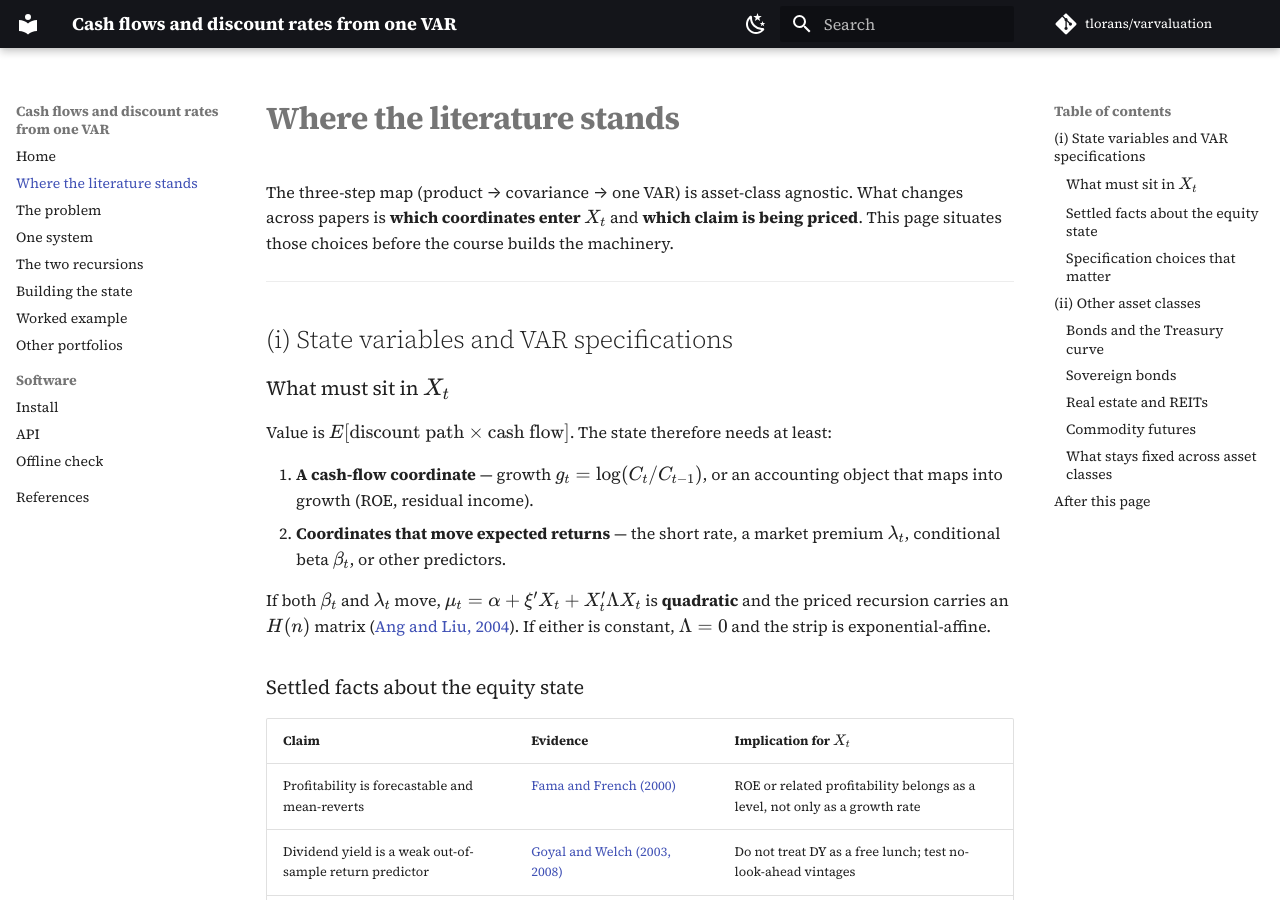
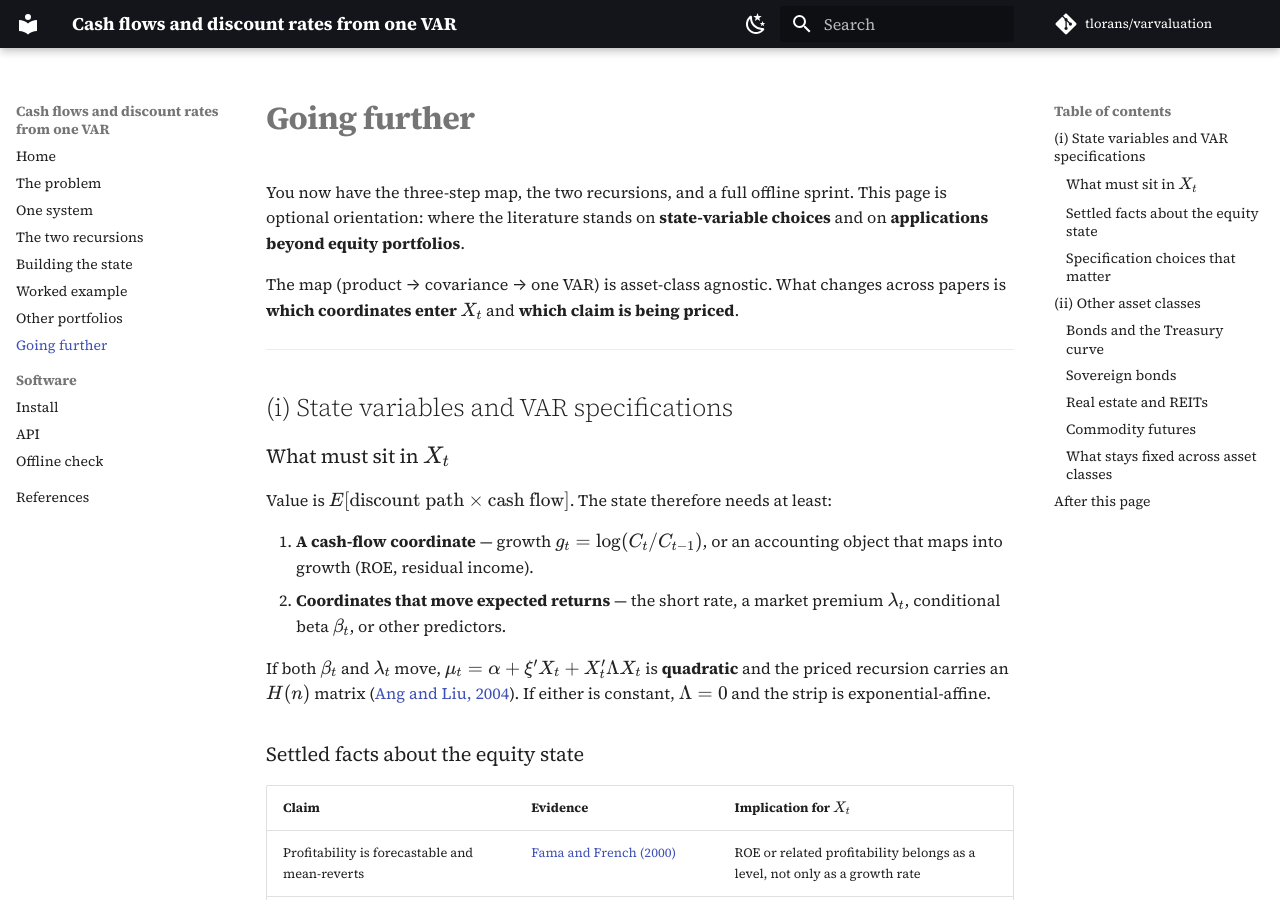
Before and after one commit to tlorans/varvaluation, an MkDocs documentation site: the page built from docs/guide/literature.md, in a window 1280 px wide and 900 px high. Built offline with MkDocs 1.6.1 and Material for MkDocs 9.7.7, drawn with Linux system fonts in a browser that asks for light colours; comment, search, counter and statistics services are not loaded; some of the changed text lies outside the part shown.

Commit message:
docs: move literature to end of course as Going further

```diff
--- a/docs/guide/literature.md
+++ b/docs/guide/literature.md
@@ -1,6 +1,8 @@
-# Where the literature stands
+# Going further
 
-The three-step map (product → covariance → one VAR) is asset-class agnostic. What changes across papers is **which coordinates enter \(X_t\)** and **which claim is being priced**. This page situates those choices before the course builds the machinery.
+You now have the three-step map, the two recursions, and a full offline sprint. This page is optional orientation: where the literature stands on **state-variable choices** and on **applications beyond equity portfolios**.
+
+The map (product → covariance → one VAR) is asset-class agnostic. What changes across papers is **which coordinates enter \(X_t\)** and **which claim is being priced**.
 
 ---
 
@@ -35,7 +37,7 @@ Ang and Liu’s empirical system is six-dimensional (growth, beta, and instrumen
 - **What sits outside the VAR.** A full Treasury curve can be kept *outside* \(X_t\) and supplied as data when forming spot rates — common in applications that already have a fitted yield curve.
 - **Pooled vs firm-by-firm.** A single companion on stacked lag pairs is not the same object as firm-level companions. Cross-firm lagging is a specification error the panel estimator is designed to avoid.
 
-The next pages ([One system](system.md), [Building the state](state.md)) turn these choices into concrete matrices and named coordinates.
+[Building the state](state.md) turns these choices into named coordinates; [One system](system.md) is where \(\Phi\) and \(\Sigma\) enter the map.
 
 ---
 
@@ -81,4 +83,4 @@ You should be able to:
 3. State, for bonds, real estate, and commodities, what plays the role of “cash flow” and what plays the role of “expected return.”
 4. Explain why the three-step map does not change when the claim changes — only the measurement of \(X_t\) does.
 
-The course now builds the product identity, the joint VAR, and the two recursions on a synthetic equity state. Other portfolios and other asset classes re-use the same objects.
+Full bibliography: [References](../references.md).
--- a/mkdocs.yml
+++ b/mkdocs.yml
@@ -33,13 +33,13 @@ theme:
 
 nav:
   - Home: index.md
-  - Where the literature stands: guide/literature.md
   - The problem: guide/problem.md
   - One system: guide/system.md
   - The two recursions: guide/curve.md
   - Building the state: guide/state.md
   - Worked example: guide/reproduce.md
   - Other portfolios: guide/industries.md
+  - Going further: guide/literature.md
   - Software:
       - Install: install.md
       - API: api.md
```
Also changed, not shown: docs/index.md (+1 -1 lines).
